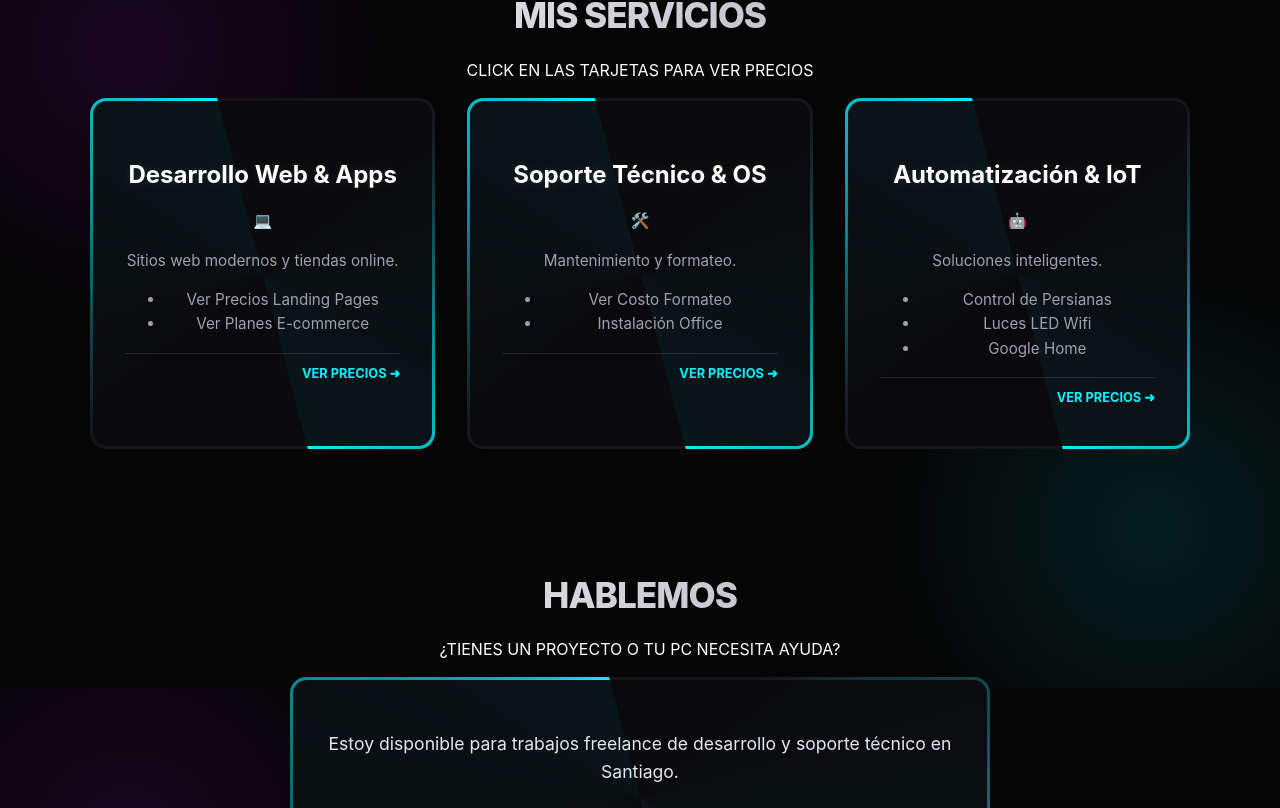
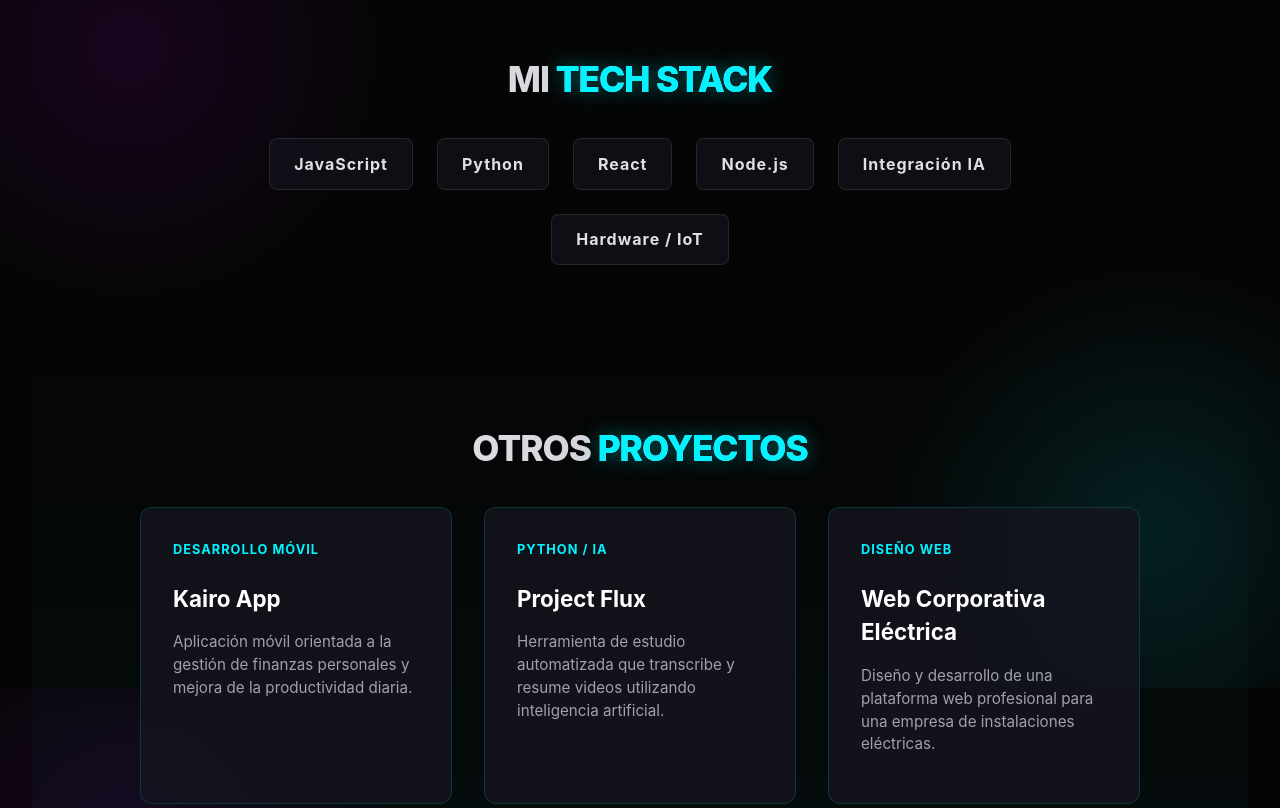
Before and after one commit to nikoalters/nicodev, a React (Vite) app: page / in a window 1280 px wide. Shown: the part 912-1720 px from the top of the page. Built offline with nearby package versions, Linux system fonts and the light colour scheme.

Commit message:
agregando tecnologias y seccion de proyecos

```diff
--- a/src/App.tsx
+++ b/src/App.tsx
@@ -8,6 +8,8 @@ import Automation from './pages/Automation';
 import Footer from './components/Footer';
 import WebDev from './pages/WebDev';
 import Support from './pages/Support';
+import TechStack from './components/TechStack';
+import ProjectsGrid from './components/ProjectsGrid';
 
 
 const Home = () => {
@@ -16,6 +18,8 @@ const Home = () => {
       <Navbar />
       <main>
         <Hero />
+        <TechStack />
+<ProjectsGrid />
         <Services />
         <Contact />
       </main>
--- /dev/null
+++ b/src/components/ProjectsGrid.css
@@ -0,0 +1,50 @@
+.projects-grid-section {
+    padding: 4rem 2rem;
+    background: linear-gradient(to bottom, transparent, rgba(0, 243, 255, 0.03));
+}
+
+.grid-container {
+    display: grid;
+    grid-template-columns: repeat(auto-fit, minmax(280px, 1fr));
+    gap: 2rem;
+    max-width: 1000px;
+    margin: 2rem auto 0;
+}
+
+.project-simple-card {
+    background: rgba(20, 20, 30, 0.8);
+    border: 1px solid rgba(0, 243, 255, 0.15);
+    border-radius: 12px;
+    padding: 2rem;
+    transition: all 0.3s ease;
+    text-align: left;
+}
+
+.project-simple-card:hover {
+    transform: translateY(-5px);
+    border-color: rgba(189, 0, 255, 0.5);
+    box-shadow: 0 10px 20px rgba(0, 0, 0, 0.4),
+        0 0 15px rgba(189, 0, 255, 0.1);
+}
+
+.project-tech {
+    font-size: 0.8rem;
+    color: #00f3ff;
+    text-transform: uppercase;
+    letter-spacing: 1px;
+    font-weight: bold;
+    display: block;
+    margin-bottom: 1rem;
+}
+
+.project-simple-card h3 {
+    color: white;
+    margin-bottom: 1rem;
+    font-size: 1.4rem;
+}
+
+.project-simple-card p {
+    color: #a0a0b0;
+    line-height: 1.5;
+    font-size: 0.95rem;
+}
--- /dev/null
+++ b/src/components/ProjectsGrid.tsx
@@ -0,0 +1,38 @@
+import './ProjectsGrid.css';
+
+const ProjectsGrid = () => {
+  const projects = [
+    {
+      title: 'Kairo App',
+      description: 'Aplicación móvil orientada a la gestión de finanzas personales y mejora de la productividad diaria.',
+      tech: 'Desarrollo Móvil',
+    },
+    {
+      title: 'Project Flux',
+      description: 'Herramienta de estudio automatizada que transcribe y resume videos utilizando inteligencia artificial.',
+      tech: 'Python / IA',
+    },
+    {
+      title: 'Web Corporativa Eléctrica',
+      description: 'Diseño y desarrollo de una plataforma web profesional para una empresa de instalaciones eléctricas.',
+      tech: 'Diseño Web',
+    }
+  ];
+
+  return (
+    <section className="projects-grid-section">
+      <h2 className="section-title">Otros <span className="highlight">Proyectos</span></h2>
+      <div className="grid-container">
+        {projects.map((project, index) => (
+          <div key={index} className="project-simple-card">
+            <span className="project-tech">{project.tech}</span>
+            <h3>{project.title}</h3>
+            <p>{project.description}</p>
+          </div>
+        ))}
+      </div>
+    </section>
+  );
+};
+
+export default ProjectsGrid;
--- /dev/null
+++ b/src/components/TechStack.css
@@ -0,0 +1,39 @@
+.tech-stack-section {
+    padding: 4rem 2rem;
+    text-align: center;
+}
+
+.skills-container {
+    display: flex;
+    flex-wrap: wrap;
+    justify-content: center;
+    gap: 1.5rem;
+    margin-top: 2rem;
+    max-width: 800px;
+    margin-left: auto;
+    margin-right: auto;
+}
+
+.skill-badge {
+    background: rgba(20, 20, 30, 0.6);
+    border: 1px solid rgba(255, 255, 255, 0.1);
+    padding: 0.8rem 1.5rem;
+    border-radius: 8px;
+    color: #e0e0e0;
+    font-weight: bold;
+    letter-spacing: 1px;
+    transition: all 0.3s ease;
+    cursor: default;
+    position: relative;
+    overflow: hidden;
+}
+
+/* El efecto neón flotante al pasar el mouse */
+.skill-badge:hover {
+    transform: translateY(-5px);
+    border-color: var(--hover-color);
+    color: #fff;
+    box-shadow: 0 5px 15px rgba(0, 0, 0, 0.5),
+        0 0 15px var(--hover-color) inset;
+    text-shadow: 0 0 8px var(--hover-color);
+}
--- /dev/null
+++ b/src/components/TechStack.tsx
@@ -0,0 +1,31 @@
+import './TechStack.css';
+
+const TechStack = () => {
+  const skills = [
+    { name: 'JavaScript', color: '#F7DF1E' },
+    { name: 'Python', color: '#3776AB' },
+    { name: 'React', color: '#61DAFB' },
+    { name: 'Node.js', color: '#339933' },
+    { name: 'Integración IA', color: '#FF007F' },
+    { name: 'Hardware / IoT', color: '#00979D' }
+  ];
+
+  return (
+    <section className="tech-stack-section">
+      <h2 className="section-title">Mi <span className="highlight">Tech Stack</span></h2>
+      <div className="skills-container">
+        {skills.map((skill, index) => (
+          <div
+            key={index}
+            className="skill-badge"
+            style={{ '--hover-color': skill.color } as React.CSSProperties}
+          >
+            {skill.name}
+          </div>
+        ))}
+      </div>
+    </section>
+  );
+};
+
+export default TechStack;
```
